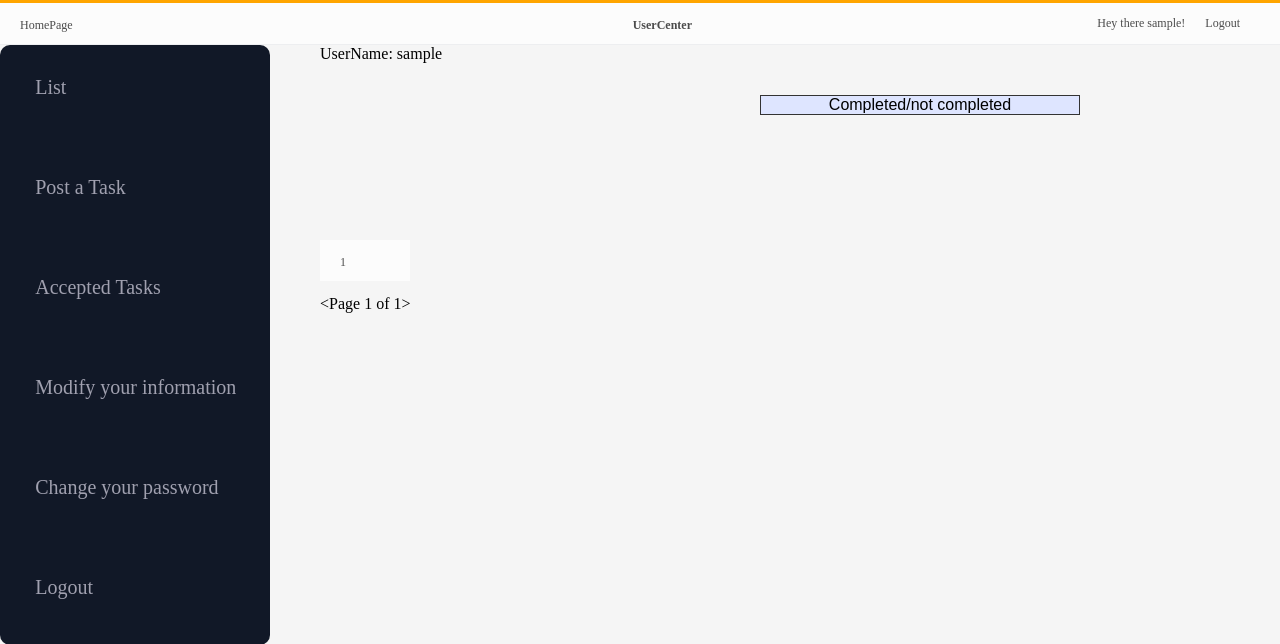
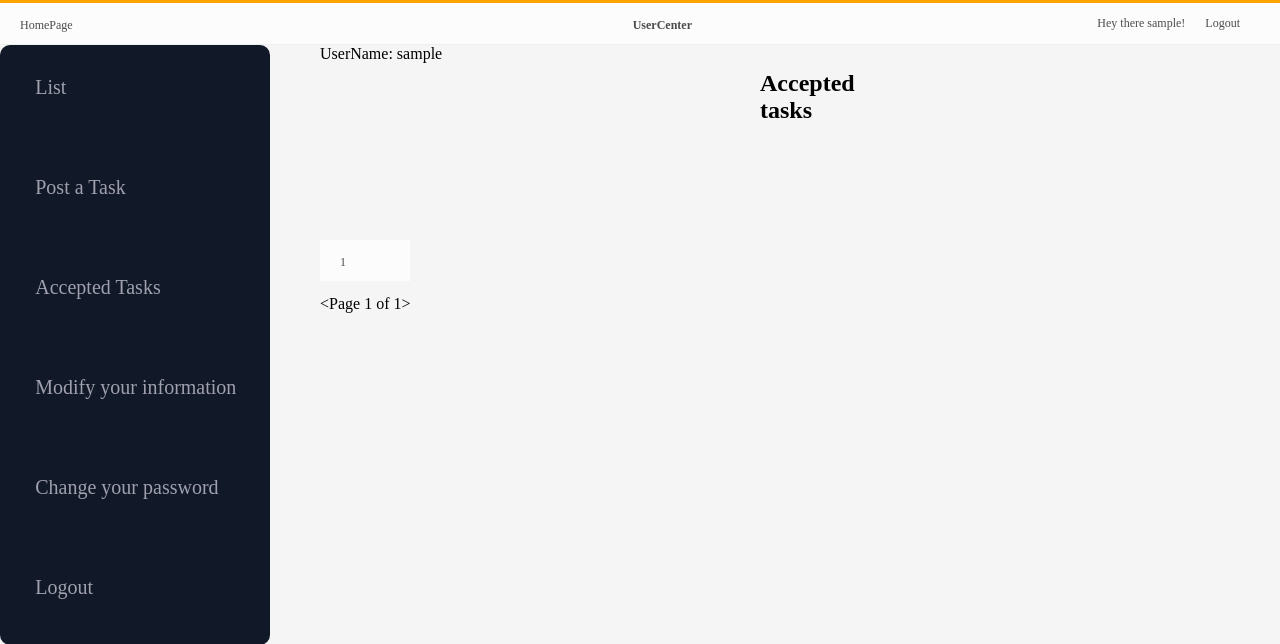
Before and after one commit to gloriousarch/mytask, a Django app: page /usercenter/accepttask/ in a window 1280 px wide; the page is wider, and only the part inside the window is pictured. Shown: the top 644 px of that part. Run offline with Django 3.2, Linux system fonts and the light colour scheme; the visitor is signed in with stand-in values (Sample User, id 1); data comes from the database, SQL or seed files in the repository; data that the repository does not hold is empty; some libraries are stand-ins or nearby versions.

Commit message:
added README

```diff
--- a/templates/task/accepttask.html
+++ b/templates/task/accepttask.html
@@ -39,7 +39,7 @@
                                 </div>
 
                         <div class="trboxright">
-                                <a href="#"><button class="b2">Completed/not completed</button></a>
+                                <h2>Accepted tasks</h2>
 
                                 </div>
                 </div>
```
Also changed, not shown: README.txt (added).
